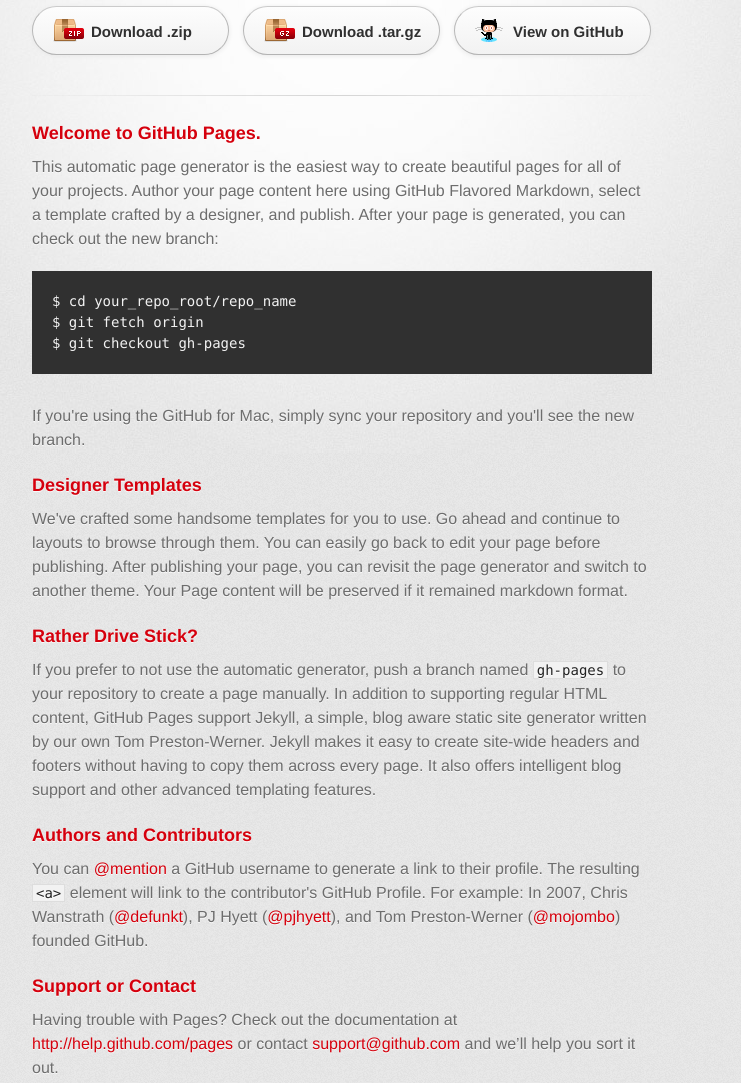
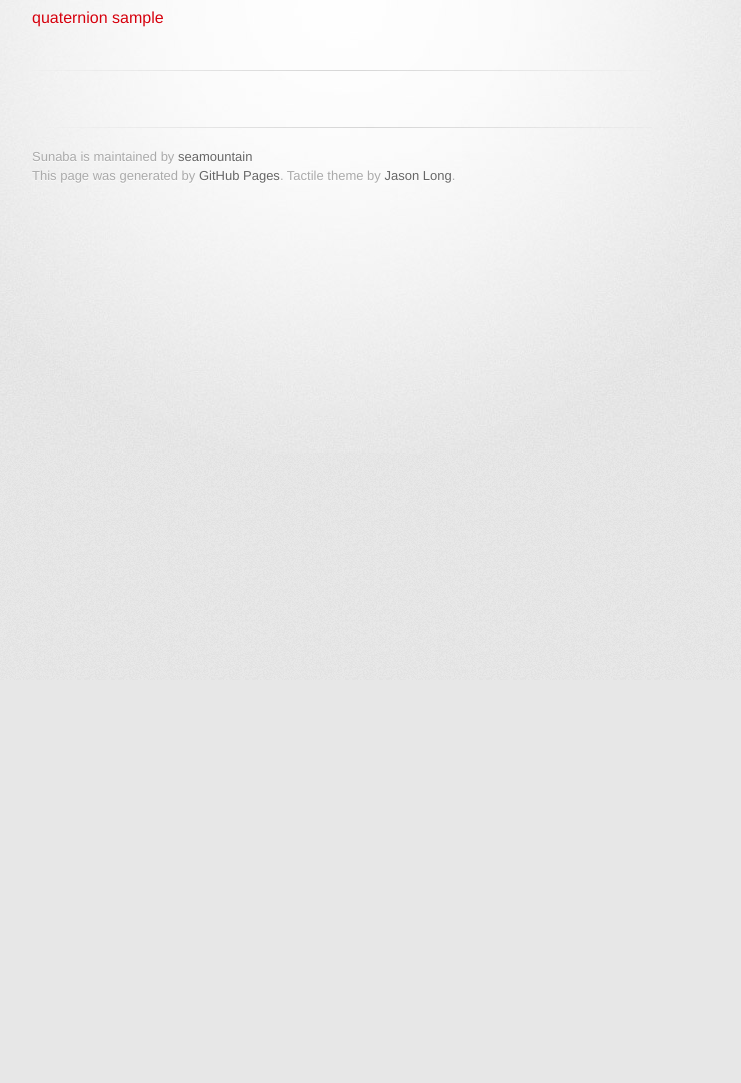
Before and after one commit to seamountain/sunaba, a plain HTML site: page index.html in a window 1280 px wide. Shown: the part 120-1203 px from the top of the page, without its empty margins (298-1039 px from the left). After the commit the page ends 800 px from the top, so only its background shows below. Drawn offline with Linux system fonts and the light colour scheme; a web font is replaced by a local one.

Commit message:
Delete needless html and add demo link

```diff
--- a/index.html
+++ b/index.html
@@ -23,53 +23,18 @@
         </header>
 
         <section id="downloads" class="clearfix">
-          <a href="https://github.com/seamountain/Sunaba/zipball/master" id="download-zip" class="button"><span>Download .zip</span></a>
-          <a href="https://github.com/seamountain/Sunaba/tarball/master" id="download-tar-gz" class="button"><span>Download .tar.gz</span></a>
-          <a href="https://github.com/seamountain/Sunaba" id="view-on-github" class="button"><span>View on GitHub</span></a>
+          <a href="./quaternion/index.html" id="quaternion"><span>quaternion sample</span></a>
         </section>
 
         <hr>
 
         <section id="main_content">
-          <h3>
-<a name="welcome-to-github-pages" class="anchor" href="#welcome-to-github-pages"><span class="octicon octicon-link"></span></a>Welcome to GitHub Pages.</h3>
-
-<p>This automatic page generator is the easiest way to create beautiful pages for all of your projects. Author your page content here using GitHub Flavored Markdown, select a template crafted by a designer, and publish. After your page is generated, you can check out the new branch:</p>
-
-<pre><code>$ cd your_repo_root/repo_name
-$ git fetch origin
-$ git checkout gh-pages
-</code></pre>
-
-<p>If you're using the GitHub for Mac, simply sync your repository and you'll see the new branch.</p>
-
-<h3>
-<a name="designer-templates" class="anchor" href="#designer-templates"><span class="octicon octicon-link"></span></a>Designer Templates</h3>
-
-<p>We've crafted some handsome templates for you to use. Go ahead and continue to layouts to browse through them. You can easily go back to edit your page before publishing. After publishing your page, you can revisit the page generator and switch to another theme. Your Page content will be preserved if it remained markdown format.</p>
-
-<h3>
-<a name="rather-drive-stick" class="anchor" href="#rather-drive-stick"><span class="octicon octicon-link"></span></a>Rather Drive Stick?</h3>
-
-<p>If you prefer to not use the automatic generator, push a branch named <code>gh-pages</code> to your repository to create a page manually. In addition to supporting regular HTML content, GitHub Pages support Jekyll, a simple, blog aware static site generator written by our own Tom Preston-Werner. Jekyll makes it easy to create site-wide headers and footers without having to copy them across every page. It also offers intelligent blog support and other advanced templating features.</p>
-
-<h3>
-<a name="authors-and-contributors" class="anchor" href="#authors-and-contributors"><span class="octicon octicon-link"></span></a>Authors and Contributors</h3>
-
-<p>You can <a href="https://github.com/blog/821" class="user-mention">@mention</a> a GitHub username to generate a link to their profile. The resulting <code>&lt;a&gt;</code> element will link to the contributor's GitHub Profile. For example: In 2007, Chris Wanstrath (<a href="https://github.com/defunkt" class="user-mention">@defunkt</a>), PJ Hyett (<a href="https://github.com/pjhyett" class="user-mention">@pjhyett</a>), and Tom Preston-Werner (<a href="https://github.com/mojombo" class="user-mention">@mojombo</a>) founded GitHub.</p>
-
-<h3>
-<a name="support-or-contact" class="anchor" href="#support-or-contact"><span class="octicon octicon-link"></span></a>Support or Contact</h3>
-
-<p>Having trouble with Pages? Check out the documentation at <a href="http://help.github.com/pages">http://help.github.com/pages</a> or contact <a href="mailto:support@github.com">support@github.com</a> and we’ll help you sort it out.</p>
         </section>
 
         <footer>
           Sunaba is maintained by <a href="https://github.com/seamountain">seamountain</a><br>
           This page was generated by <a href="http://pages.github.com">GitHub Pages</a>. Tactile theme by <a href="https://twitter.com/jasonlong">Jason Long</a>.
         </footer>
-
-
       </div>
     </div>
   </body>
```
